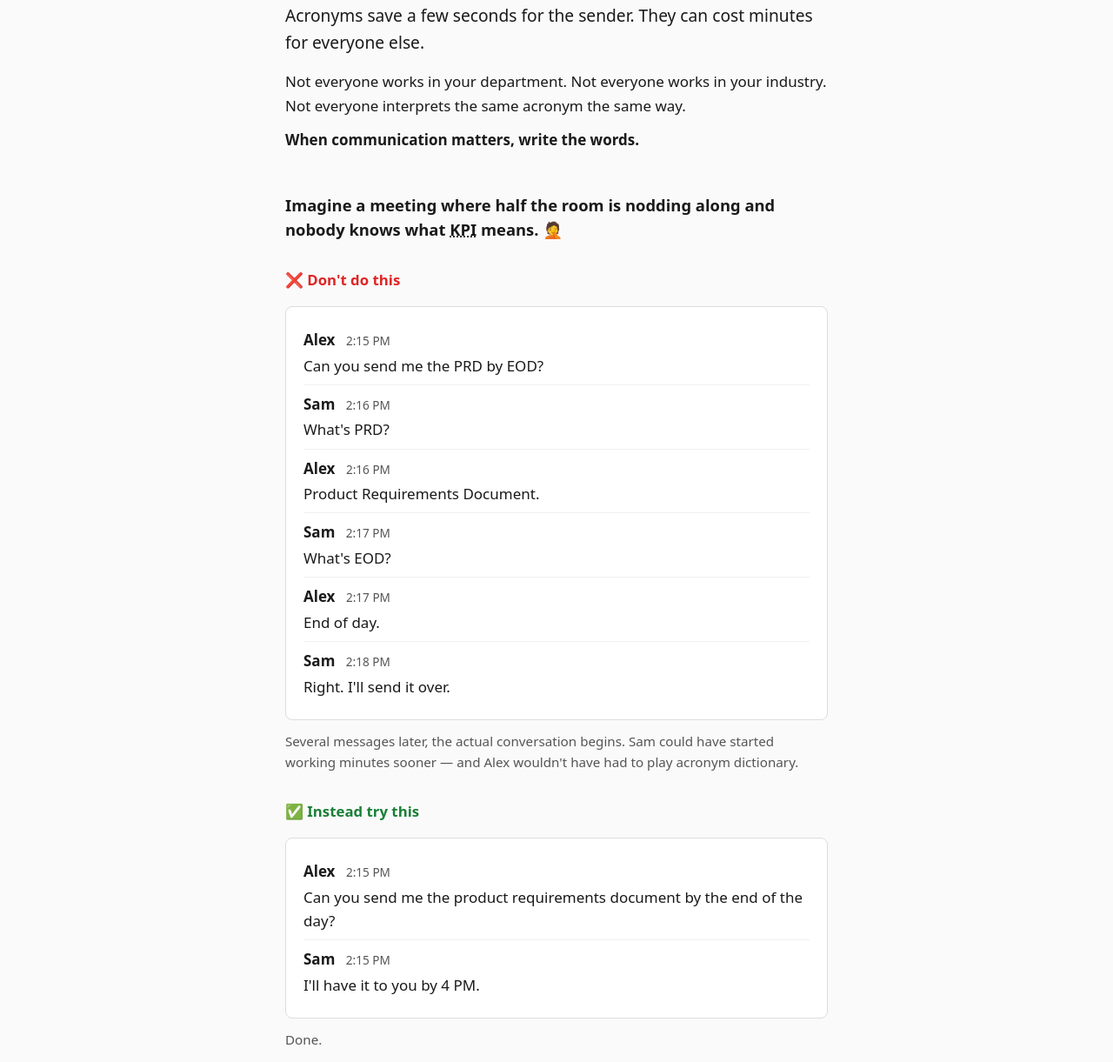
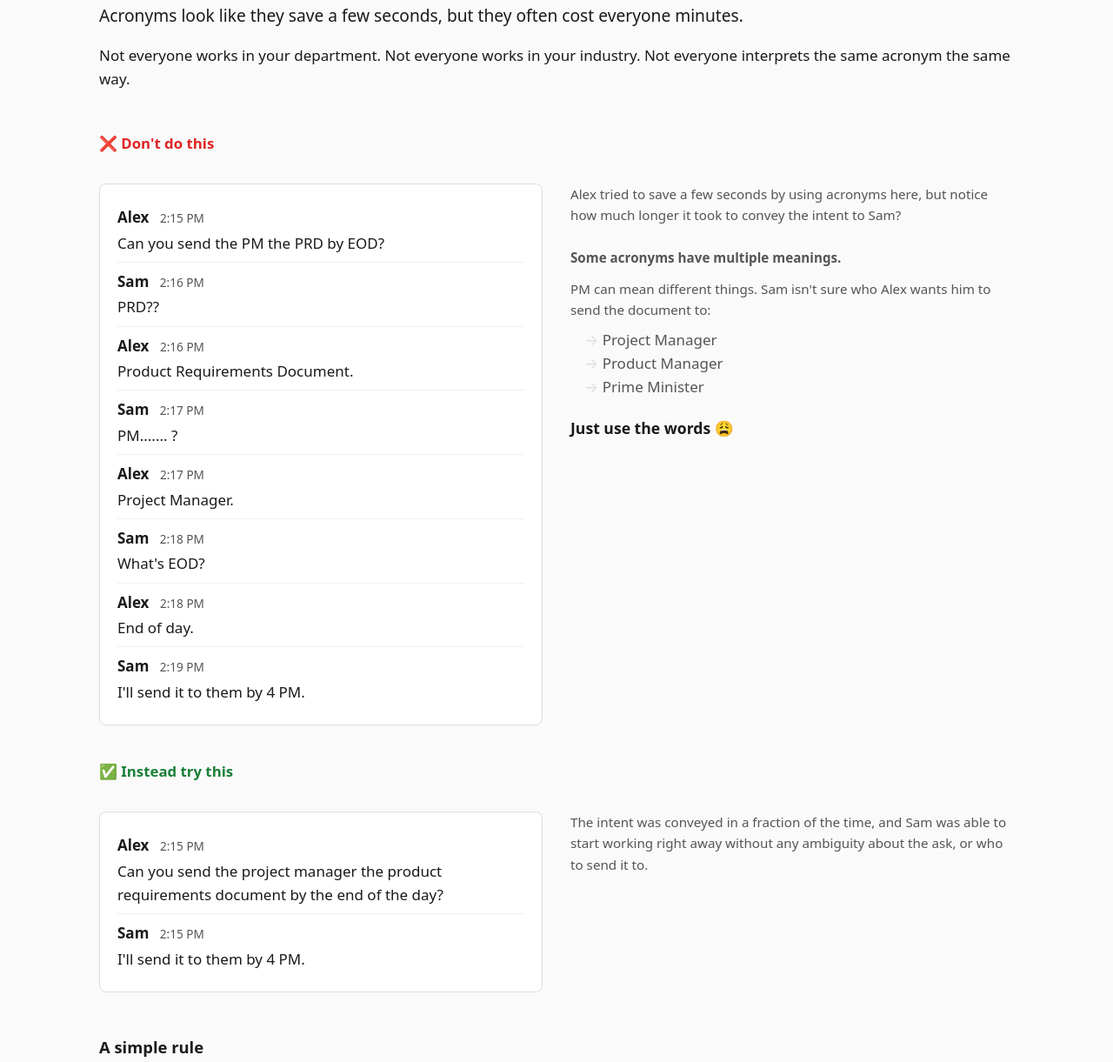
Before and after one commit to apatchipulusu/no-acronym, a plain HTML site: page index.html in a window 1280 px wide. Shown: the part 229-1450 px from the top of the page at 87% size. Drawn offline with Linux system fonts and the light colour scheme.

Commit message:
Refine examples, layout, and copy across the site
Rework chat examples around PM/PRD/EOD with a two-column aside, widen content to 1100px, and add nohello/GitHub attribution.

Co-authored-by: Cursor <cursoragent@cursor.com>

```diff
--- a/index.html
+++ b/index.html
@@ -5,7 +5,7 @@
     <meta name="viewport" content="width=device-width, initial-scale=1.0">
     <title>no acronym</title>
     <meta name="description" content="Don't use obscure acronyms. Just use the words. A plea for clearer communication at work.">
-    <link rel="stylesheet" href="styles.css?v=4">
+    <link rel="stylesheet" href="styles.css?v=11">
 </head>
 <body>
 
@@ -20,31 +20,28 @@
 
         <section class="intro">
             <p class="lead">
-                Acronyms save a few seconds for the sender.
-                They can cost minutes for everyone else.
+                Acronyms look like they save a few seconds, but they often cost everyone minutes.
             </p>
             <p>
                 Not everyone works in your department.
                 Not everyone works in your industry.
                 Not everyone interprets the same acronym the same way.
             </p>
-            <p class="emphasis">When communication matters, write the words.</p>
         </section>
 
         <section class="example">
-            <h2>Imagine a meeting where half the room is nodding along and nobody knows what <abbr title="Key Performance Indicator">KPI</abbr> means. 🤦</h2>
-
+            <div class="example-pair">
                 <h3 class="bad">❌ Don't do this</h3>
                 <div class="chat">
                     <div class="message">
                         <span class="sender">Alex</span>
                         <span class="time">2:15 PM</span>
-                    <p>Can you send me the PRD by EOD?</p>
+                        <p>Can you send the PM the PRD by EOD?</p>
                     </div>
                     <div class="message">
                         <span class="sender">Sam</span>
                         <span class="time">2:16 PM</span>
-                    <p>What's PRD?</p>
+                        <p>PRD??</p>
                     </div>
                     <div class="message">
                         <span class="sender">Alex</span>
@@ -54,67 +51,66 @@
                     <div class="message">
                         <span class="sender">Sam</span>
                         <span class="time">2:17 PM</span>
+                        <p>PM....... ?</p>
+                    </div>
+                    <div class="message">
+                        <span class="sender">Alex</span>
+                        <span class="time">2:17 PM</span>
+                        <p>Project Manager.</p>
+                    </div>
+                    <div class="message">
+                        <span class="sender">Sam</span>
+                        <span class="time">2:18 PM</span>
                         <p>What's EOD?</p>
                     </div>
                     <div class="message">
                         <span class="sender">Alex</span>
-                    <span class="time">2:17 PM</span>
+                        <span class="time">2:18 PM</span>
                         <p>End of day.</p>
                     </div>
                     <div class="message">
                         <span class="sender">Sam</span>
-                    <span class="time">2:18 PM</span>
-                    <p>Right. I'll send it over.</p>
+                        <span class="time">2:19 PM</span>
+                        <p>I'll send it to them by 4 PM.</p>
                     </div>
                 </div>
+                <div class="example-aside">
                     <p class="note">
-                Several messages later, the actual conversation begins.
-                Sam could have started working minutes sooner — and Alex wouldn't have had to play acronym dictionary.
+                        Alex tried to save a few seconds by using acronyms here, but notice how much longer it took to convey the intent to Sam?
                     </p>
+                    <div class="ambig">
+                        <h2>Some acronyms have multiple meanings.</h2>
+                        <dl>
+                            <div class="term">
+                                <dt>PM can mean different things. Sam isn't sure who Alex wants him to send the document to:</dt>
+                                <dd>Project Manager</dd>
+                                <dd>Product Manager</dd>
+                                <dd>Prime Minister</dd>
+                            </div>
+                        </dl>
+                    </div>
+                    <p class="aside-punchline">Just use the words 😩</p>
+                </div>
+            </div>
 
+            <div class="example-pair">
                 <h3 class="good">✅ Instead try this</h3>
                 <div class="chat">
                     <div class="message">
                         <span class="sender">Alex</span>
                         <span class="time">2:15 PM</span>
-                    <p>Can you send me the product requirements document by the end of the day?</p>
+                        <p>Can you send the project manager the product requirements document by the end of the day?</p>
                     </div>
                     <div class="message">
                         <span class="sender">Sam</span>
                         <span class="time">2:15 PM</span>
-                    <p>I'll have it to you by 4 PM.</p>
+                        <p>I'll send it to them by 4 PM.</p>
                     </div>
                 </div>
-            <p class="note">Done.</p>
-        </section>
-
-        <section class="ambig">
-            <h2>Some acronyms have multiple meanings.</h2>
-            <dl>
-                <div class="term">
-                    <dt>ETA</dt>
-                    <dd>Estimated Time of Arrival</dd>
-                    <dd>Edited To Add</dd>
+                <p class="note">
+                    The intent was conveyed in a fraction of the time, and Sam was able to start working right away without any ambiguity about the ask, or who to send it to.
+                </p>
             </div>
-                <div class="term">
-                    <dt>PO</dt>
-                    <dd>Purchase Order</dd>
-                    <dd>Product Owner</dd>
-                    <dd>Post Office</dd>
-                </div>
-                <div class="term">
-                    <dt>PM</dt>
-                    <dd>Project Manager</dd>
-                    <dd>Product Manager</dd>
-                    <dd>Prime Minister</dd>
-                    <dd>Private Message</dd>
-                    <dd>Post Meridiem</dd>
-                </div>
-            </dl>
-            <p class="emphasis">
-                The problem isn't that acronyms exist.
-                The problem is assuming everyone knows which one you mean.
-            </p>
         </section>
 
         <section class="rules">
@@ -135,8 +131,8 @@
                 know it without looking it up?
             </p>
             <p>
-                If you have to ask "should I define this?" — define it.
-                Your future self in a cross-functional meeting will thank you.
+                If you have to ask "should I define this?", define it.
+                Everyone will thank you, including your future self.
             </p>
         </section>
 
@@ -144,6 +140,11 @@
             <p class="emphasis">The internet has enough confusion already.</p>
             <p>Use words.</p>
         </footer>
+
+        <p class="attribution">
+            Based on the incredible <a href="https://nohello.net">nohello.net</a>.
+            Find the source on <a href="https://github.com/apatchipulusu/no-acronym">GitHub</a>.
+        </p>
     </main>
 
     <script src="script.js?v=3"></script>
--- a/styles.css
+++ b/styles.css
@@ -11,7 +11,7 @@
     --accent: #e02424;
     --border: #ddd;
     --chat-bg: #fff;
-    --max-width: 42rem;
+    --max-width: 1100px;
 }
 
 body {
@@ -103,13 +103,84 @@ section {
     line-height: 1.5;
 }
 
-.example h3 {
-    font-size: 1.05rem;
-    margin: 2rem 0 1rem;
+.example-pair {
+    margin-bottom: 2.5rem;
 }
 
-.example h3.bad { color: var(--accent); }
-.example h3.good { color: #1a7f37; }
+.example-pair:last-child {
+    margin-bottom: 0;
+}
+
+.example-pair h3 {
+    font-size: 1.05rem;
+    margin: 0 0 1rem;
+}
+
+.example-pair h3.bad { color: var(--accent); }
+.example-pair h3.good { color: #1a7f37; }
+
+.example-aside .ambig {
+    margin-top: 1.5rem;
+}
+
+.example-aside .ambig h2 {
+    font-size: 0.95rem;
+    font-weight: 700;
+    color: var(--muted);
+    margin-bottom: 0.75rem;
+    line-height: 1.6;
+}
+
+.example-aside .ambig .term dt {
+    font-size: 0.95rem;
+    font-weight: 400;
+    color: var(--muted);
+    line-height: 1.6;
+    margin-bottom: 0.5rem;
+}
+
+.example-aside .aside-punchline {
+    margin-top: 1.25rem;
+    font-size: 1.1rem;
+    font-weight: 700;
+    color: var(--text);
+}
+
+.example-aside .ambig .term:last-child {
+    margin-bottom: 0;
+}
+
+@media (min-width: 768px) {
+    .example-pair {
+        display: grid;
+        grid-template-columns: 1fr 1fr;
+        grid-template-rows: auto 1fr;
+        column-gap: 2rem;
+        row-gap: 1rem;
+        align-items: start;
+    }
+
+    .example-pair h3 {
+        grid-column: 1;
+        grid-row: 1;
+    }
+
+    .example-pair .chat {
+        grid-column: 1;
+        grid-row: 2;
+    }
+
+    .example-pair .example-aside,
+    .example-pair > .note {
+        grid-column: 2;
+        grid-row: 2;
+    }
+
+    .example-pair .example-aside .note,
+    .example-pair > .note {
+        margin-top: 0;
+    }
+}
 
 .chat {
     background: var(--chat-bg);
@@ -227,3 +298,22 @@ section {
     font-weight: 800;
     letter-spacing: -0.02em;
 }
+
+.attribution {
+    margin-top: 3rem;
+    padding-bottom: 2rem;
+    text-align: center;
+    font-size: 0.85rem;
+    color: var(--muted);
+    line-height: 1.5;
+}
+
+.attribution a {
+    color: var(--muted);
+    text-decoration: underline;
+    text-underline-offset: 2px;
+}
+
+.attribution a:hover {
+    color: var(--text);
+}
```
Lines whose indentation alone changed are shown as unchanged.
